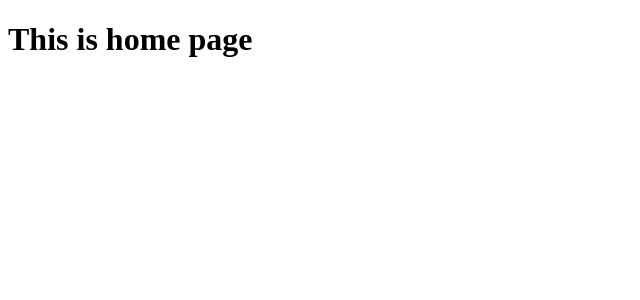
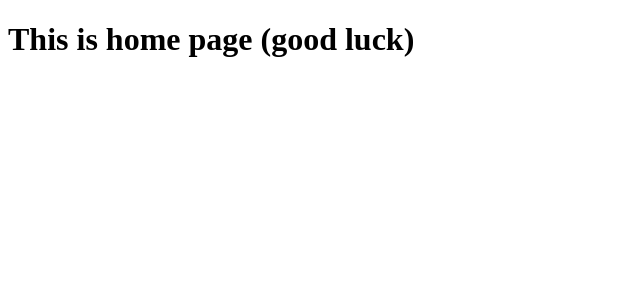
Before and after one commit to assist-software/internship-2022-july-fe2, a React (Create React App) app: page / in a window 1280 px wide. Shown: the top 300 px of the page, without its empty margins (0-640 px from the left). Built offline with nearby package versions, Linux system fonts and the light colour scheme.

Commit message:
Check deployment

```diff
--- a/src/pages/homepage/HomePage.js
+++ b/src/pages/homepage/HomePage.js
@@ -1,7 +1,7 @@
 function HomePage() {
   return (
     <div>
-      <h1>This is home page</h1>
+      <h1>This is home page (good luck)</h1>
     </div>
   )
 }
```
